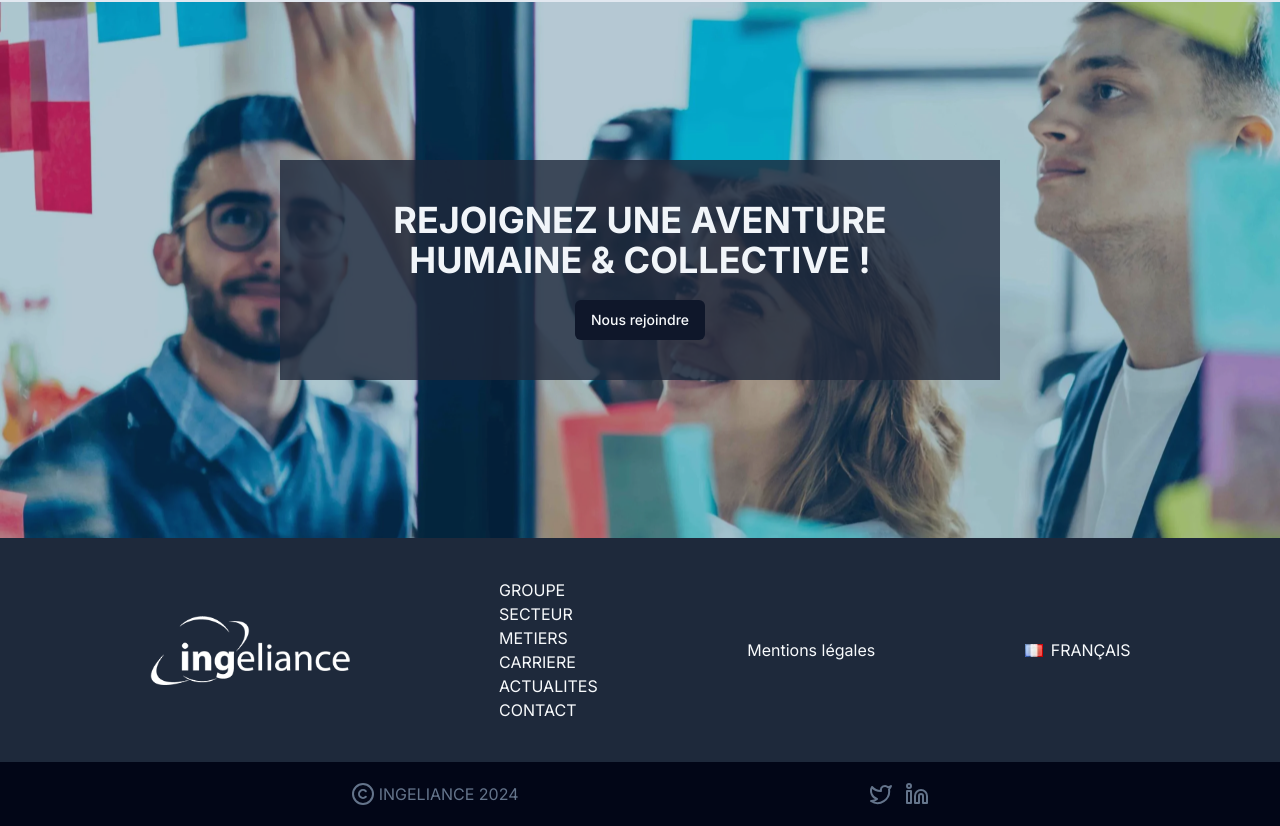
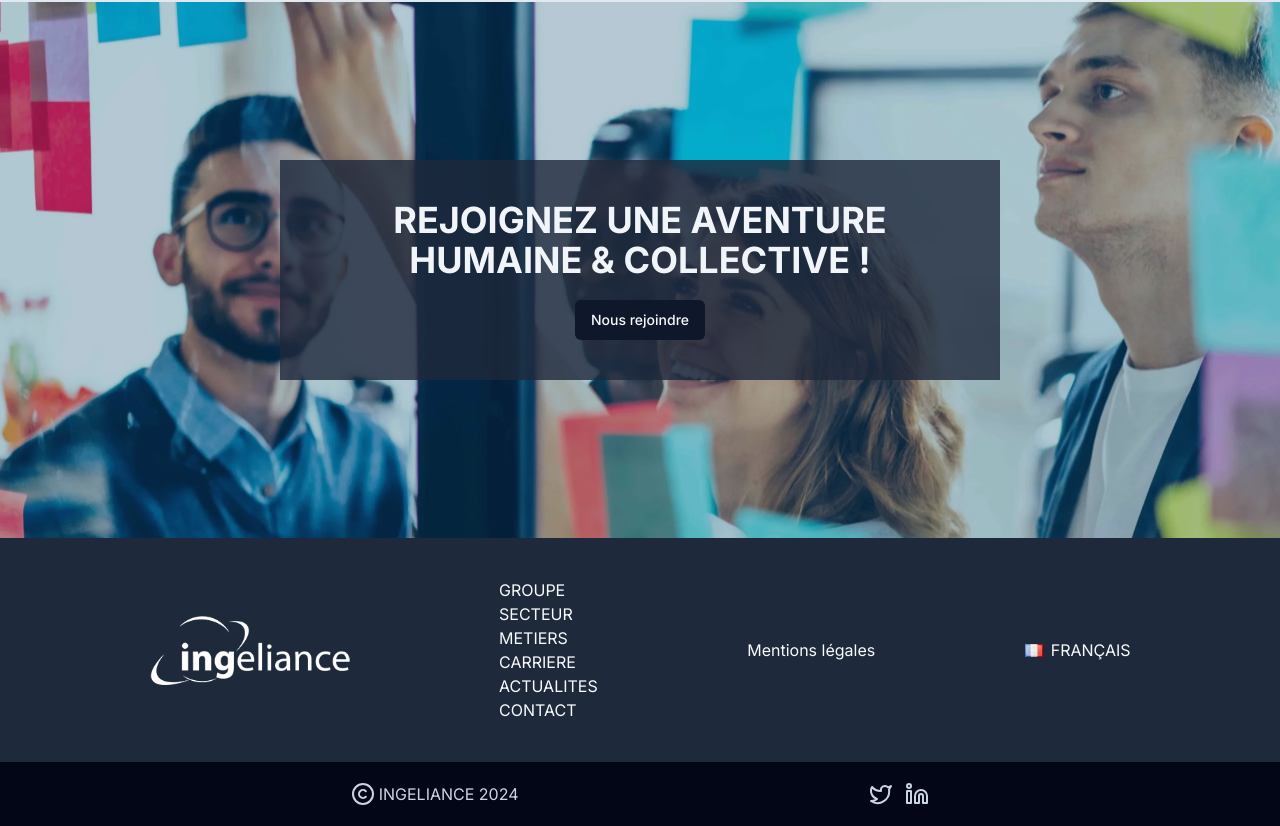
Before and after one commit to AlexTraveylan/ingeliance-site, a Next.js app: page / in a window 1280 px wide. Shown: the part 1657-2483 px from the top of the page. Built offline with nearby package versions, Linux system fonts and the light colour scheme.

Commit message:
upgrade SEO

```diff
--- a/components/socialBar.tsx
+++ b/components/socialBar.tsx
@@ -10,17 +10,17 @@ export const SocialBar = () => {
   return (
     <div className="bg-slate-950 flex py-5 justify-evenly">
       <div className="flex gap-1">
-        <Copyright className="text-slate-500" />
-        <p className="text-slate-500">
+        <Copyright className="text-slate-300" />
+        <p className="text-slate-300">
           {"ingeliance".toLocaleUpperCase()} {actualYear}
         </p>
       </div>
       <div className="flex gap-3">
         <a href={socialEternLink.twitter} target="_blank" aria-label="Lien vers le twitter d'ingeliance">
-          <Twitter className="text-slate-500" />
+          <Twitter className="text-slate-300" />
         </a>
         <a href={socialEternLink.linkedin} target="_blank" aria-label="Lien vers le linkedin d'ingeliance">
-          <Linkedin className="text-slate-500" />
+          <Linkedin className="text-slate-300" />
         </a>
       </div>
     </div>
```
